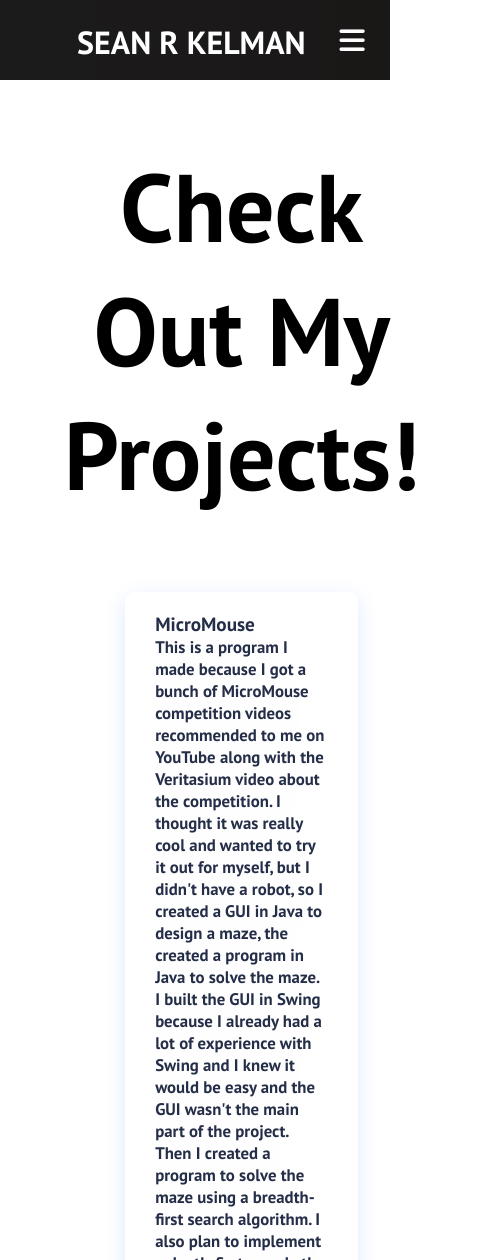
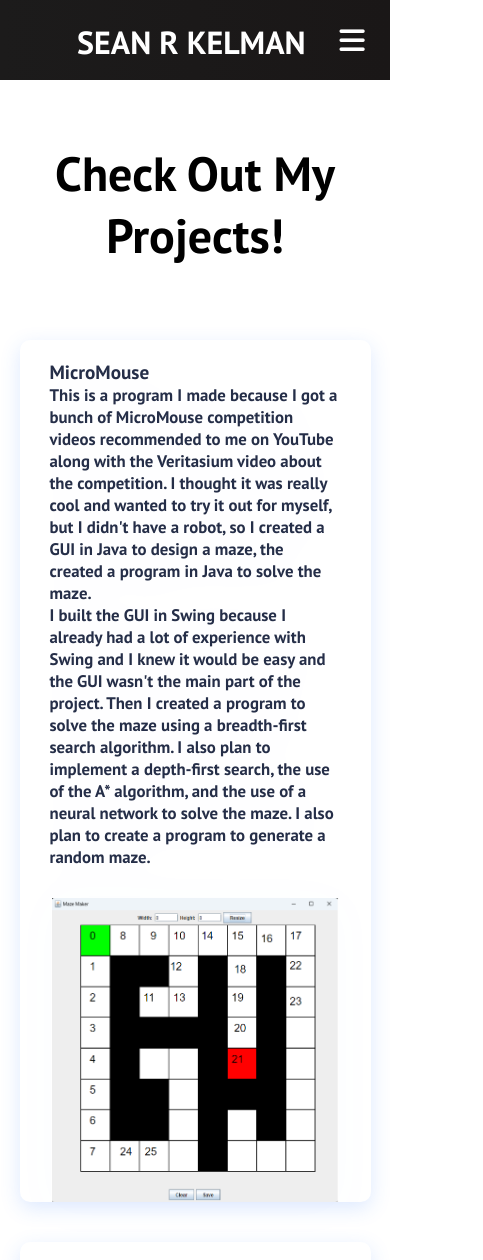
Before and after one commit to srukelman/pwa, a React (Create React App) app in the folder pwa/: page /projects in a window 390 px wide. Shown: the top 1260 px of the page, 483 px wide, since content can reach past the window. Built offline with nearby package versions, Linux system fonts and the light colour scheme.

Commit message:
fixed css error...need to create Resume page and Document object to hold resume

```diff
--- a/pwa/src/App.css
+++ b/pwa/src/App.css
@@ -9,7 +9,7 @@
 .about,
 .projects,
 .sign-up {
-  display: flex;
+  display: inline;
   height: 90vh;
   align-items: center;
   justify-content: center;
--- a/pwa/src/App.js
+++ b/pwa/src/App.js
@@ -1,9 +1,10 @@
 import './App.css';
-import Navbar from './components/Navbar.js'
+import Navbar from './components/Navbar.js';
 import {BrowserRouter as Router, Routes, Route} from 'react-router-dom'
 import Home from './components/pages/Home.js'
 import Projects from './components/pages/Projects';
 import About from './components/pages/About';
+import Resume from './components/pages/Resume';
 function App() {
   return (
     <>
@@ -13,6 +14,7 @@ function App() {
           <Route path='/' exact Component={Home}/>
           <Route path='/projects' exact Component={Projects}/>
           <Route path='/about' exact Component={About}/>
+          <Route path='/resume' exact Component={Resume}/>
         </Routes>
       </Router>
     </>
--- a/pwa/src/components/HeroSection.css
+++ b/pwa/src/components/HeroSection.css
@@ -7,7 +7,7 @@ video {
   }
 
   .hero-container {
-    /* background: url('/images/img-home.jpg') center center/cover no-repeat; */
+    background: url('../../public/images/Sean01.jpg') center center/cover no-repeat;
     height: 100vh;
     width: 100%;
     display: flex;
--- a/pwa/src/components/Navbar.css
+++ b/pwa/src/components/Navbar.css
@@ -90,6 +90,7 @@
       left: -100%;
       opacity: 1;
       transition: all 0.5s ease;
+      justify-content: flex-start;
     }
 
     .nav-menu.active {
--- a/pwa/src/components/Navbar.js
+++ b/pwa/src/components/Navbar.js
@@ -25,6 +25,9 @@ function Navbar() {
                     <li className = 'nav-item'>
                       <Link to='/projects' className='nav-links' onClick={closeMobileMenu}>Projects</Link>
                     </li>
+                    <li className = 'nav-item'>
+                      <Link to='/Resume' className='nav-links' onClick={closeMobileMenu}>Resume</Link>
+                    </li>
                 </ul>
             </div>
         </nav>
--- a/pwa/src/components/Projects.css
+++ b/pwa/src/components/Projects.css
@@ -1,39 +1,44 @@
 .projects{
-    padding: 4rem;
+    margin: 4rem;
     background: #fff;
-    display:inline-block;
 }
 
 h1{
     text-align: center;
+    font-size: 1em;
 }
 
 .projects__container{
-    display: inline;
     align-items: center;
     max-width: 1120px;
-    width: 90%;
+    width: 100%;
     margin: 0 auto;
 }
 .projects__wrapper{
     position: relative;
     margin: 50px 0 45px;
+    min-height: fit-content;
 }
 .projects__items{
-    margin-bottom: 2em;
+    margin-bottom: 1em;
     list-style-type: none;
+    min-height: fit-content;
+    align-items: center;
 }
 
 .project-item{
-    display: inline-block;
-    align-items: center;
+    display: flex;
+    flex-flow: row;
     text-align: center;
+    min-width: 90%;
     max-width: 100%;
-    padding: 1rem 2rem;
+    padding: 1rem 0rem;
+    min-height: fit-content;
+    justify-content: center;
 }
 .project-item-link{
-    display: inline-flex;
-    width: 80%;
+    display: flex;
+    width: 100%;
     box-shadow: 0 6px 20px rgba(56, 125, 255, 0.17);
     -webkit-filter: drop-shadow(0 6px 20px rgba(56, 125, 255, 0.017));
     filter: drop-shadow(0 6px 20px rgba(56, 125, 255, 0.017));
@@ -51,11 +56,11 @@ h1{
 
 .project-item-img{
     position: relative;
-    width: 30%;
+    width: 40%;
     overflow: hidden;
-    max-width: 100%;
     height: auto;
-    object-fit:cover
+    object-fit: cover;
+    align-self: center;
 }
 .project-item-info{
     padding: 20px 30px 30px;
@@ -64,7 +69,7 @@ h1{
 
   }
 .project-item-spacer{
-  width: 20%
+  width: 10%
 }
   .project-item-text{
     color: #252e48;
@@ -92,17 +97,29 @@ h1{
     .cards__item {
       margin-bottom: 2rem;
     }
-
-
-
-
+    .cards__item__link {
+      width: 90%;
+    }
   .project-item-link{
     flex-direction: column;
 }
 .project-item-img{
-    width: 100%;
+    width: 6em;
+
+}
+.projects__container{
+    width: 90%;
 }
 .project-item-info{
     width: 100%;
+    height: auto;
+}
+.projects{
+  width: 90%;
+ margin: 1rem;
+}
+.project-item{
+  width: 100%;
+  padding-top: .5em;
 }
 }
--- a/pwa/src/components/Section.css
+++ b/pwa/src/components/Section.css
@@ -12,7 +12,7 @@ h1{
     flex-flow: column;
     align-items: center;
     max-width: 1120px;
-    width: 90%;
+    width: 100%;
     margin: 0 auto;
 }
 
@@ -48,8 +48,8 @@ h1{
 }
 
 .section-item-subtext{
-    font-size: medium;
-    font-weight: normal;
+  font-size: medium;
+  font-weight: lighter;
 }
 
 .section-item-img{
@@ -91,6 +91,7 @@ h1{
     }
     .section-item-link{
         flex-direction: column;
+        width:100%;
     }
     .section-item-img{
         width: 100%;
@@ -98,4 +99,7 @@ h1{
     .section-item-info{
         width: 100%;
     }
+    .section-item-subtext{
+      font-size: small;
+    }
   }
--- a/pwa/src/components/pages/Projects.js
+++ b/pwa/src/components/pages/Projects.js
@@ -1,5 +1,4 @@
 import React from 'react'
-import '../../App.css'
 import Footer from '../Footer'
 import Project from '../Project'
 function Projects() {
--- /dev/null
+++ b/pwa/src/components/pages/Resume.js
@@ -0,0 +1,12 @@
+import React from 'react'
+import '../../App.css'
+import Footer from '../Footer'
+function Resume() {
+  return (
+    <>
+    <Footer />
+  </>
+  )
+}
+
+export default Resume
```
Also changed, not shown: pwa/src/components/Document.css (added), pwa/src/components/Document.js (added).
